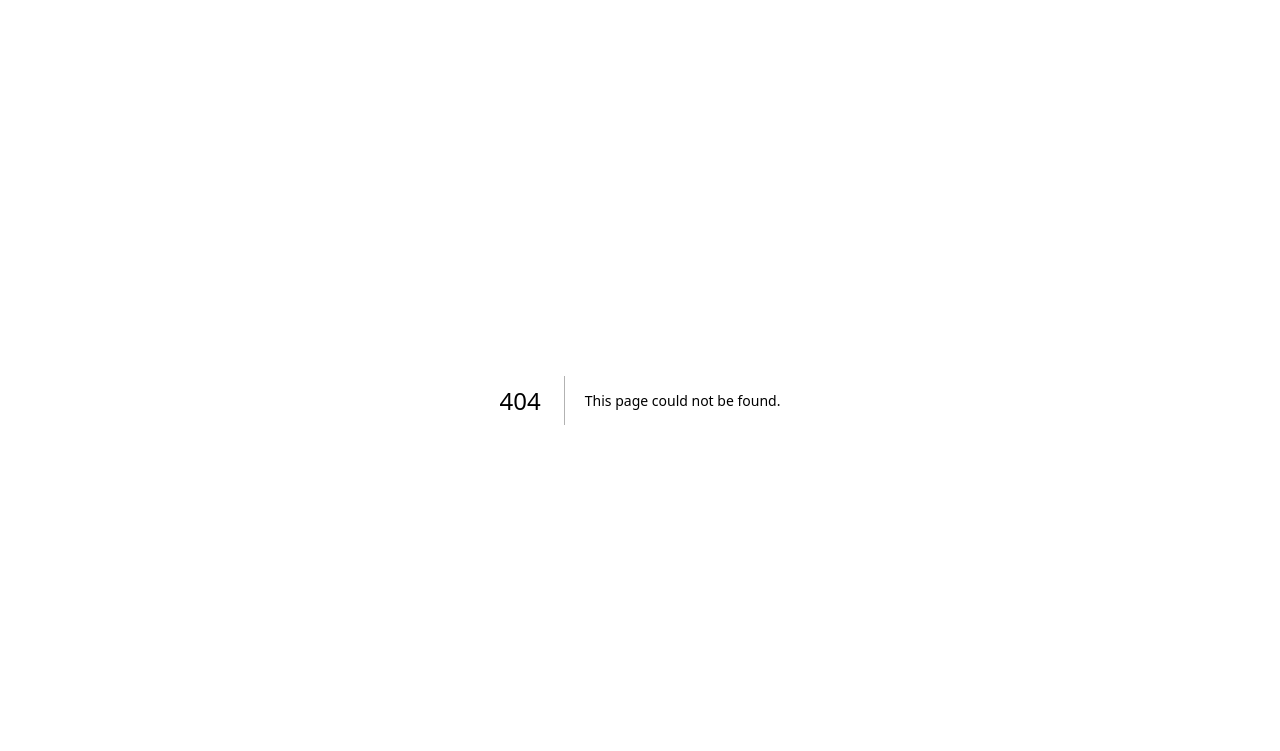
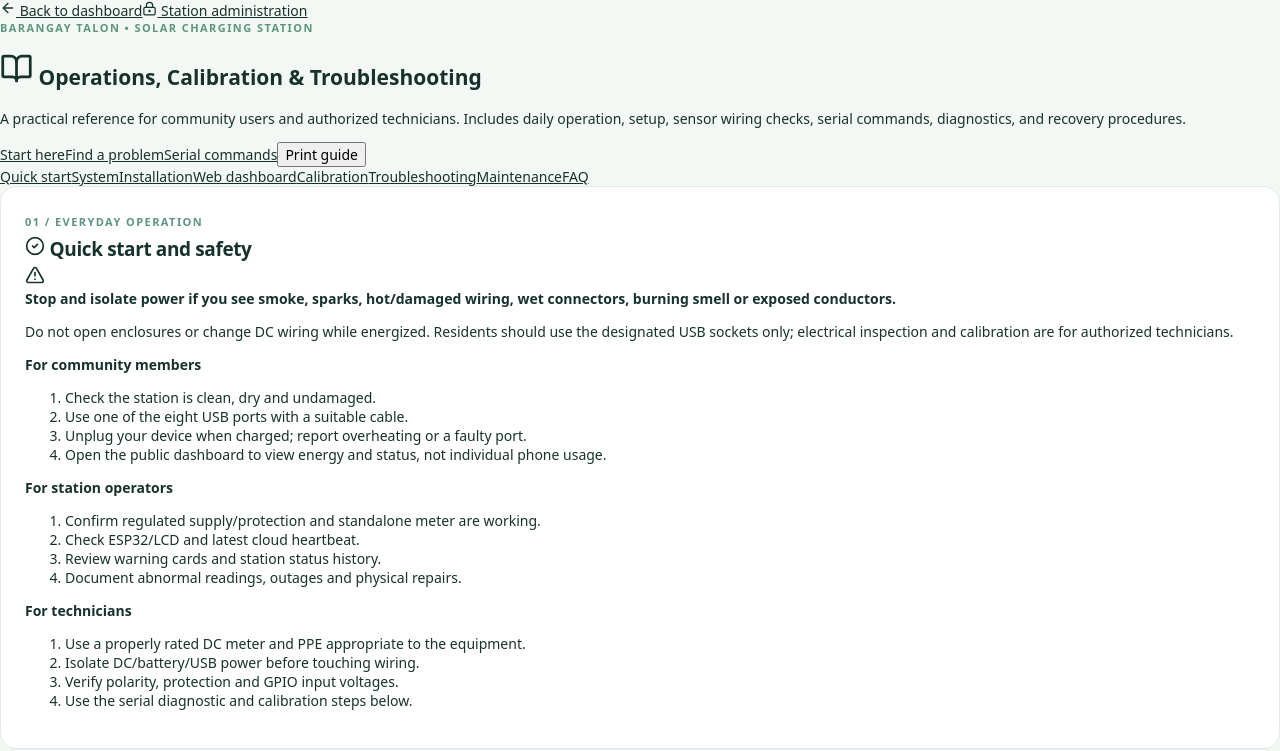
Before and after one commit to engrken/talon, a Next.js app: page /guide in a window 1280 px wide. Before the commit this address had no page. Shown: the top 751 px of the page. Built offline with nearby package versions, Linux system fonts and the light colour scheme.

Commit message:
feat(talon): publish searchable community and technician help page

```diff
--- /dev/null
+++ b/app/guide/page.tsx
@@ -0,0 +1,4 @@
+import type {Metadata} from 'next';
+import Guide from '@/components/Guide';
+export const metadata:Metadata={title:'Help & Troubleshooting | Barangay Talon Solar Station',description:'Operator setup, ESP32 sensor calibration, diagnostics, safety procedures and troubleshooting guide for the Barangay Talon charging station.'};
+export default function GuidePage(){return <Guide/>}
```
